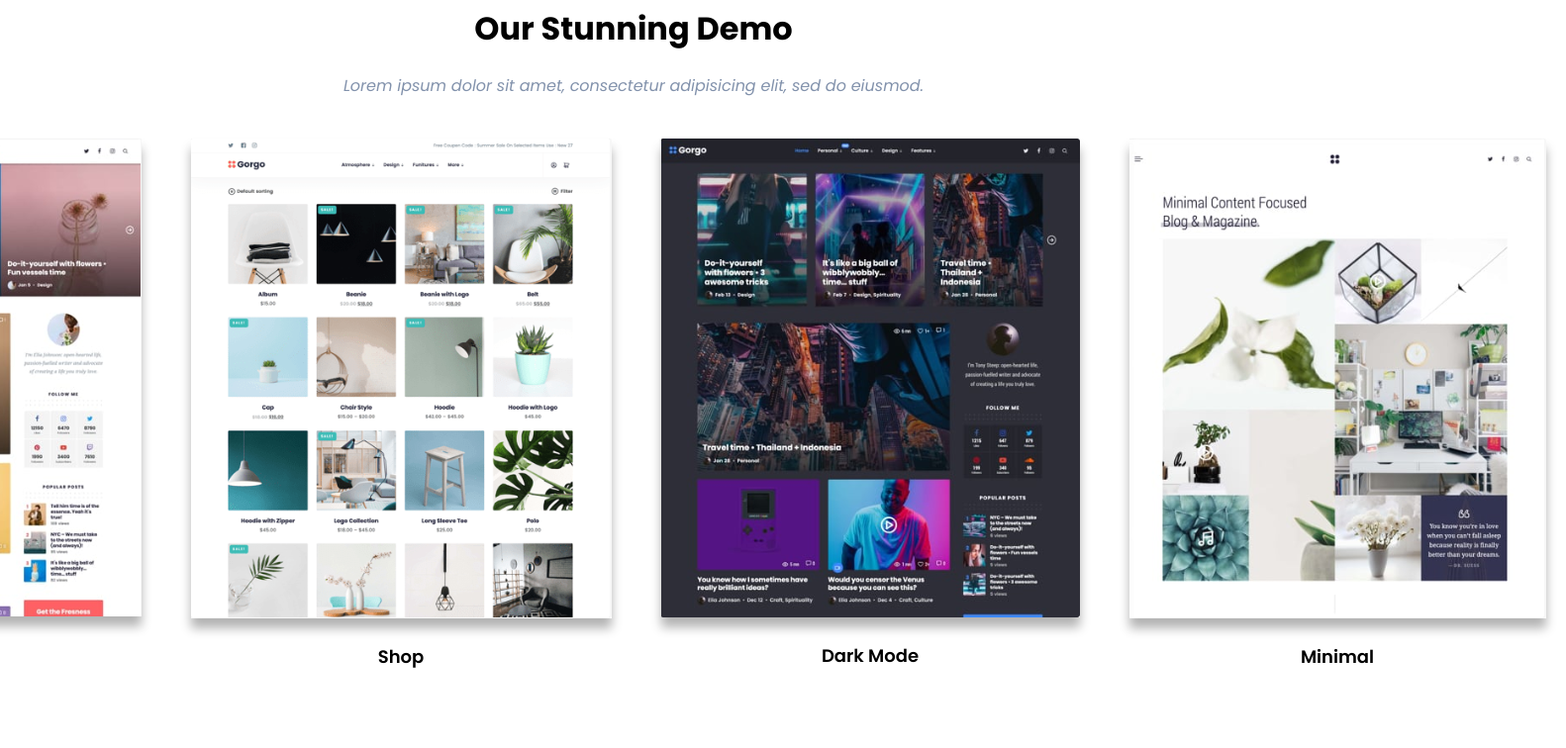
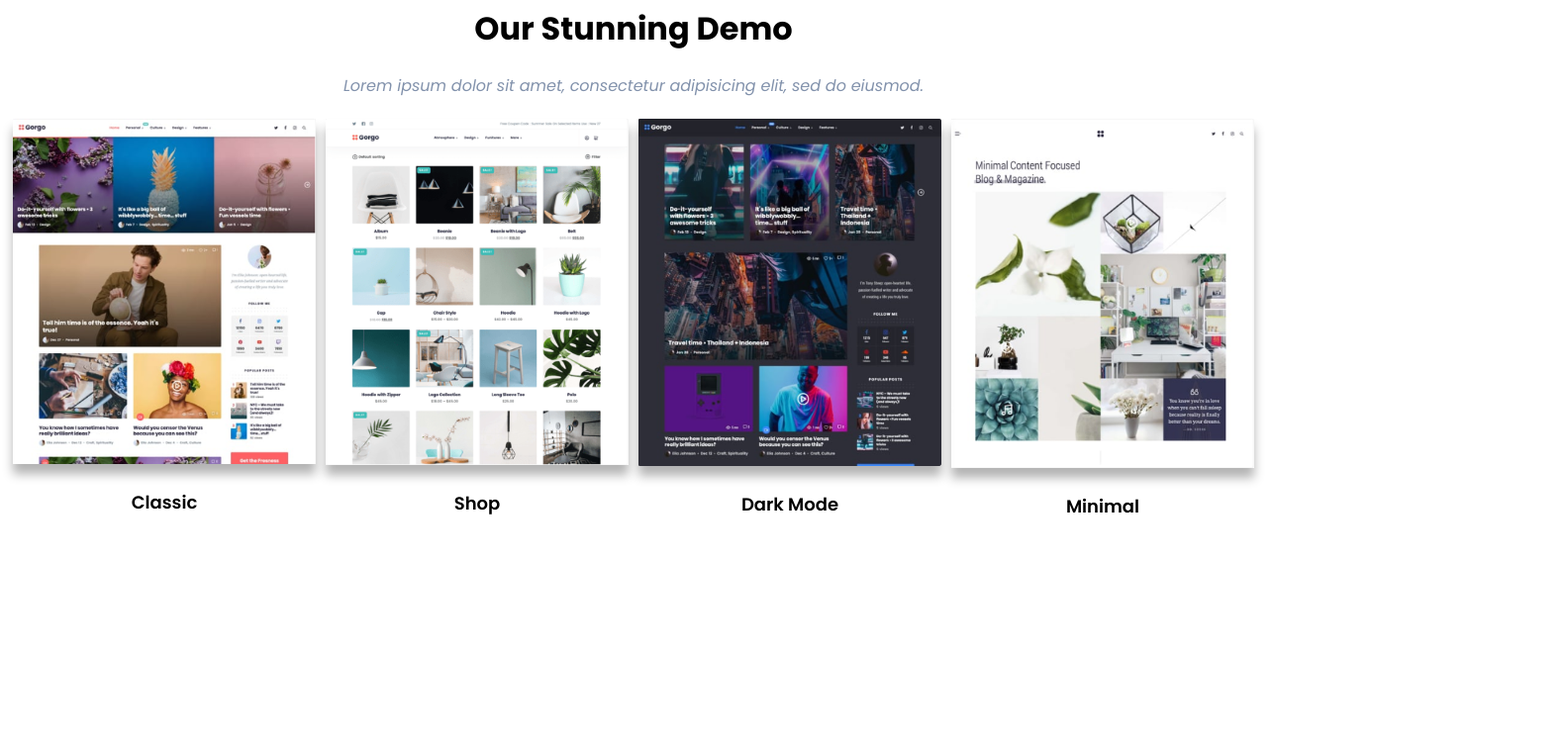
Before and after one commit to marthasan99/gorgo, a plain HTML site: page index.html in a window 1280 px wide. Shown: the part 880-1636 px from the top of the page at 99% size, 1582 px wide, since content can reach past the window. Drawn offline with Linux system fonts and the light colour scheme.

Commit message:
updated3

```diff
--- a/css/style.css
+++ b/css/style.css
@@ -112,10 +112,10 @@
 	margin: auto;
 }
 .nav3 img{
-	box-shadow: 0px 10px 10px 0px rgba(0 0 0/30%)
+	box-shadow: 0px 10px 10px 0px rgba(0 0 0/30%);
+	width: 100%;
 }
 .demo-sec1{
-	padding: 20px;
 	margin: 5px;
 	flex-basis: 25%;
 }
@@ -124,7 +124,6 @@
 	font-size: 18px;
 }
 .demo-sec2{
-	padding: 20px;
 	margin: 5px;
 	flex-basis: 25%;
 }
@@ -133,7 +132,6 @@
 	font-size: 18px;
 }
 .demo-sec3{
-	padding: 20px;
 	margin: 5px;
 	flex-basis: 25%;
 }
@@ -142,7 +140,6 @@
 	font-size: 18px;
 }
 .demo-sec4{
-	padding: 20px;
 	margin: 5px;
 	flex-basis: 25%;
 }
```
